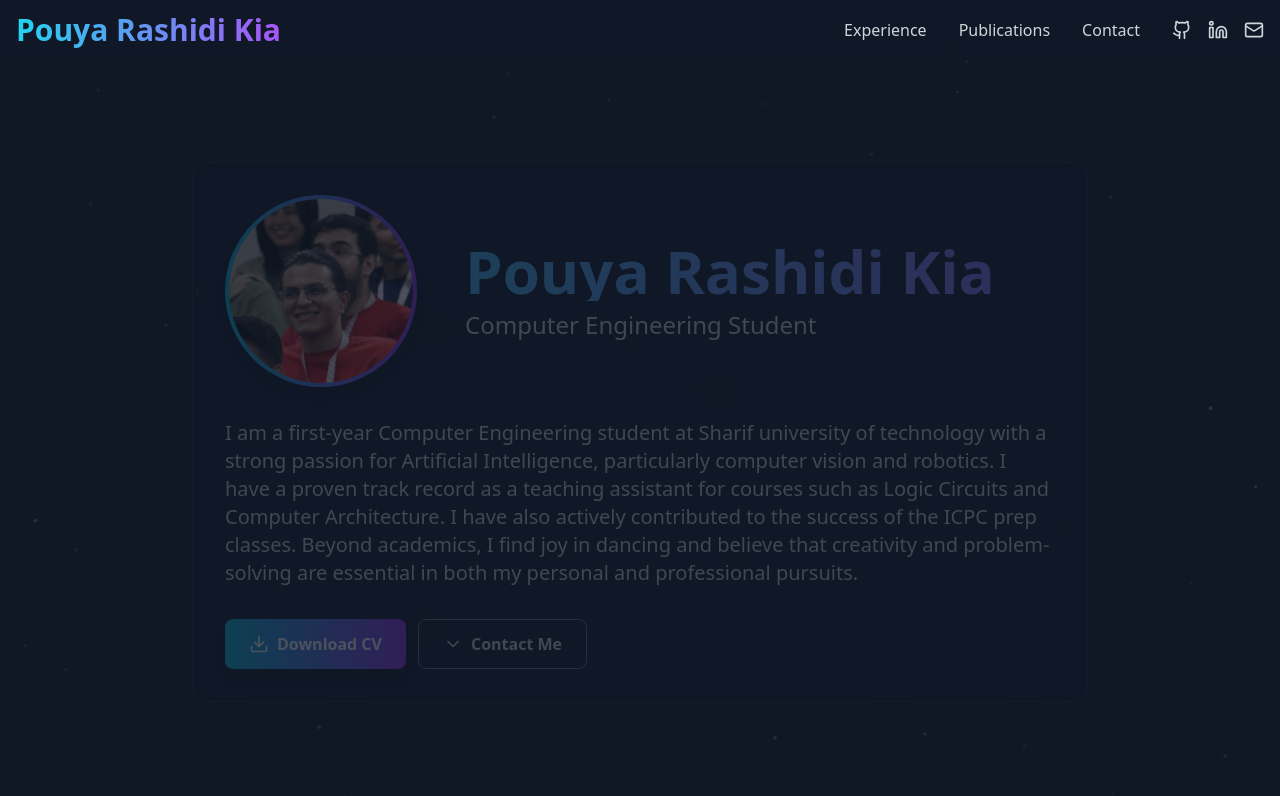
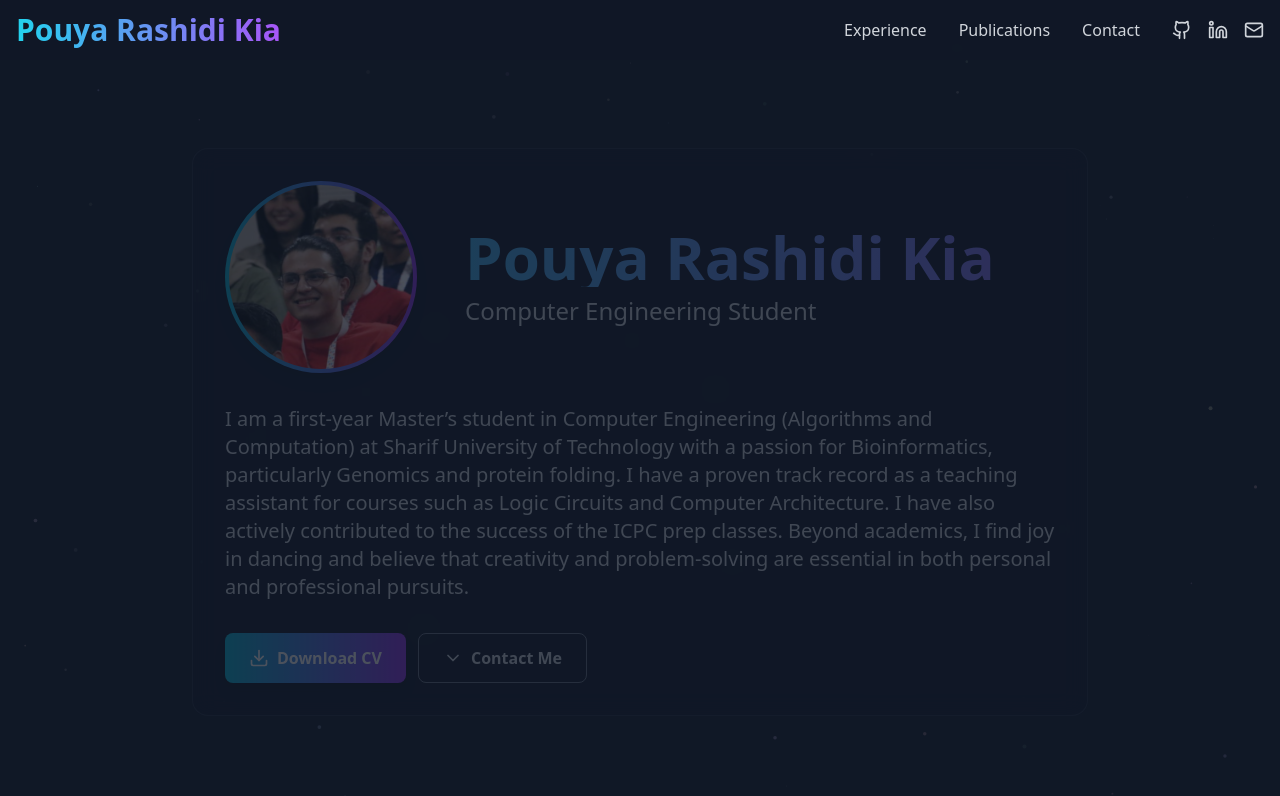
Before and after one commit to pouyarko/personal-page.github.io, a React (Vite) app: page / in a window 1280 px wide. Shown: the top 796 px of the page. Built offline with nearby package versions, Linux system fonts and the light colour scheme.

Commit message:
Update personal description in Hero component

```diff
--- a/src/components/Hero.tsx
+++ b/src/components/Hero.tsx
@@ -53,7 +53,7 @@ const Hero = () => {
           </div>
 
           <p className="text-base md:text-xl text-gray-300 mb-6 md:mb-8 leading-relaxed">
-            I am a first-year Computer Engineering student at Sharif university of technology with a strong passion for Artificial Intelligence, particularly computer vision and robotics. I have a proven track record as a teaching assistant for courses such as Logic Circuits and Computer Architecture. I have also actively contributed to the success of the ICPC prep classes. Beyond academics, I find joy in dancing and believe that creativity and problem-solving are essential in both my personal and professional pursuits.
+            I am a first-year Master’s student in Computer Engineering (Algorithms and Computation) at Sharif University of Technology with a passion for Bioinformatics, particularly Genomics and protein folding. I have a proven track record as a teaching assistant for courses such as Logic Circuits and Computer Architecture. I have also actively contributed to the success of the ICPC prep classes. Beyond academics, I find joy in dancing and believe that creativity and problem-solving are essential in both personal and professional pursuits.
           </p>
 
           <div className="flex flex-col sm:flex-row gap-3 justify-center md:justify-start">
```
